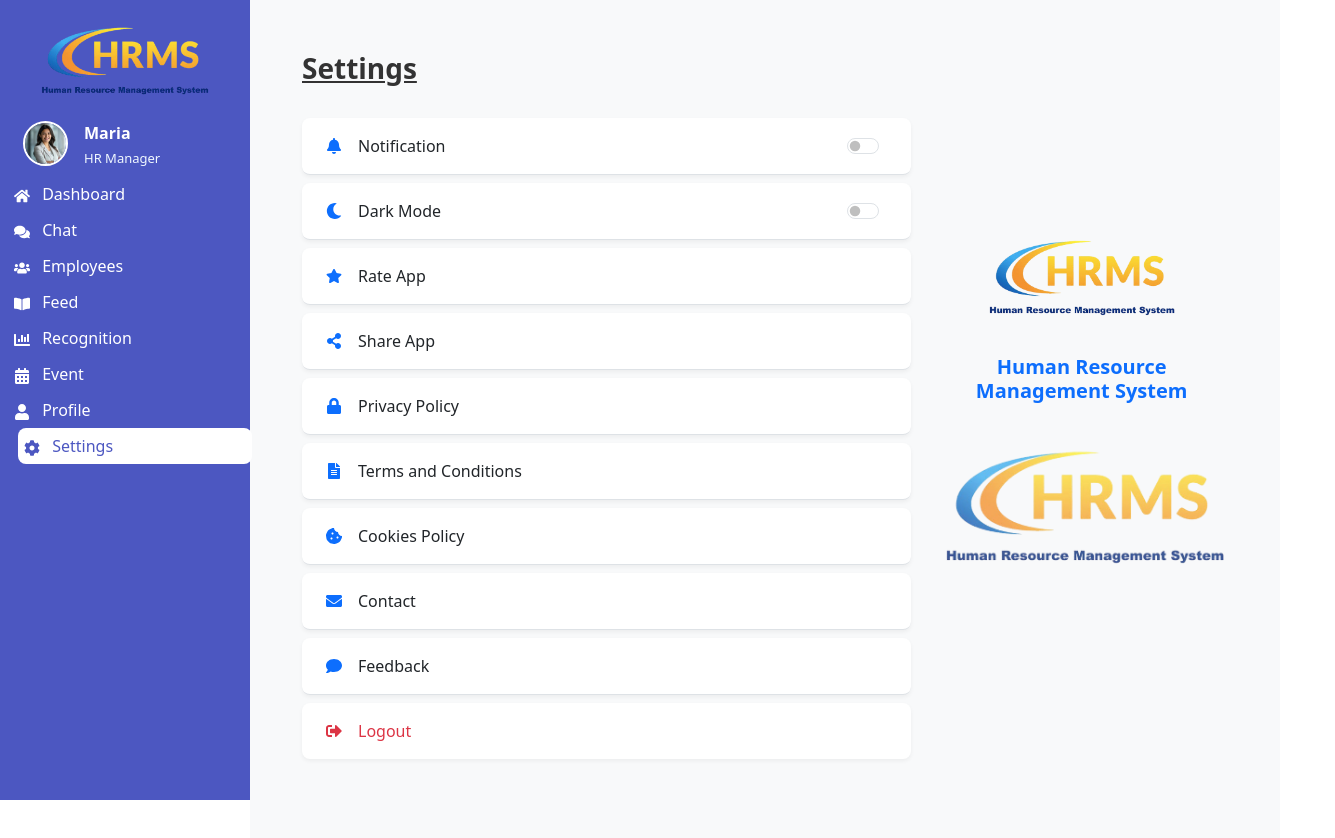
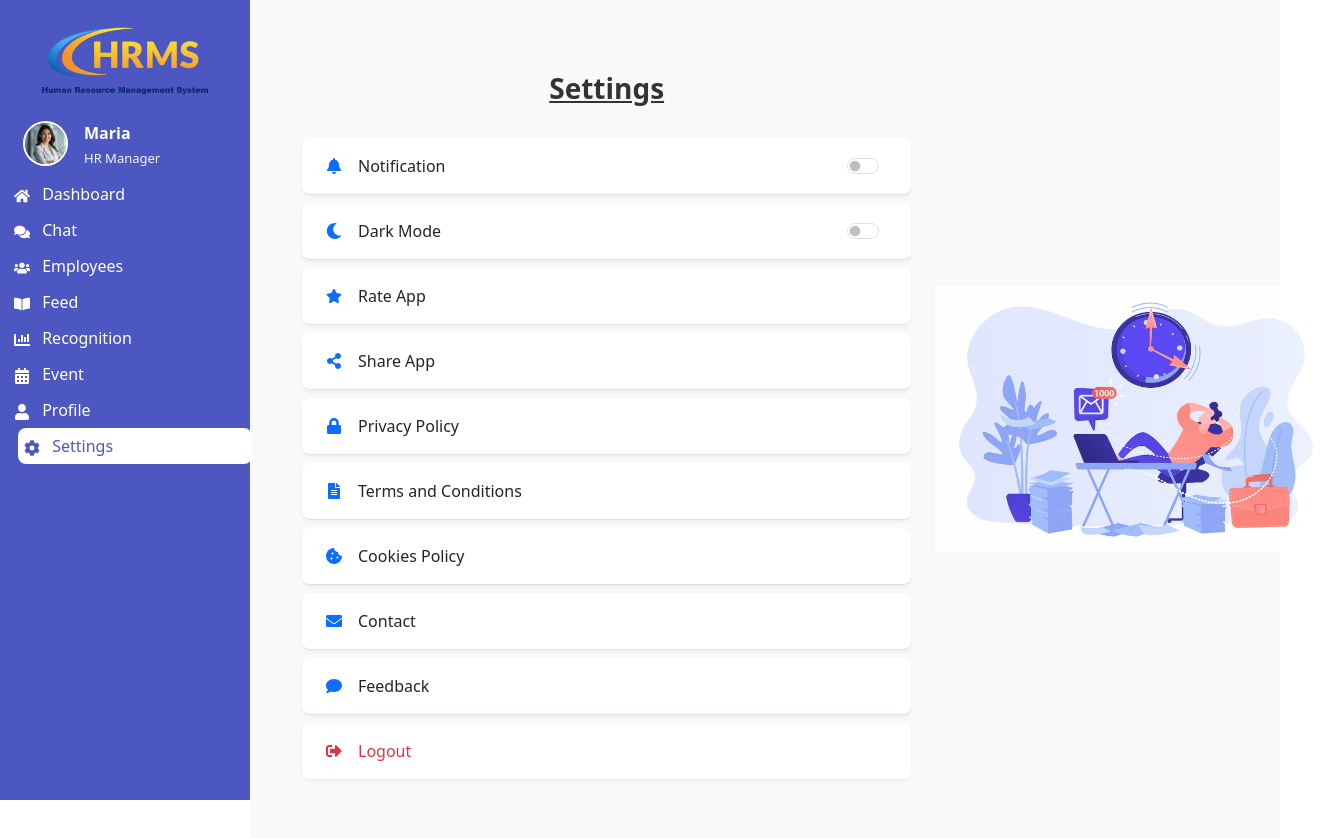
Before and after one commit to koushik369mondal/HRMS-WEBSITE, a React (Vite) app in the folder Frontend/: page / in a window 1280 px wide. Both pictures are taken after a click on the item "Settings". Shown: the whole page, 1335 px wide, since content can reach past the window. Built offline with nearby package versions, Linux system fonts and the light colour scheme.

Commit message:
Update Settings.jsx

```diff
--- a/Frontend/src/components/Settings.jsx
+++ b/Frontend/src/components/Settings.jsx
@@ -32,7 +32,7 @@ function Settings() {
       <Container fluid className="settings-container">
         <Row className="justify-content-center">
           <Col lg={8}>
-            <h3 className="settings-title">
+            <h3 className="settings-title" style={{ fontWeight: 'bold', color: '#333', textAlign: 'center', marginTop: '20px'}}>
               <u>Settings</u>
             </h3>
             <ListGroup variant="flush" className="settings-list mt-4">
@@ -86,9 +86,7 @@ function Settings() {
           </Col>
           <Col lg={4} className="text-center d-flex align-items-center">
             <div className="w-100">
-              <img src="/logo.png" alt="HRMS" className="img-fluid mb-3" style={{ maxWidth: '200px' }} />
-              <h5 className="text-primary fw-bold mb-3">Human Resource Management System</h5>
-              <img src="/public/logo.png" alt="Illustration" className="img-fluid" style={{ maxWidth: '300px', opacity: 0.8 }} />
+              <img src="src\assets\hrms_2.png" alt="Illustration" className="img-fluid" style={{ maxWidth: '400px', opacity: 0.85 }} />
             </div>
           </Col>
         </Row>
```
